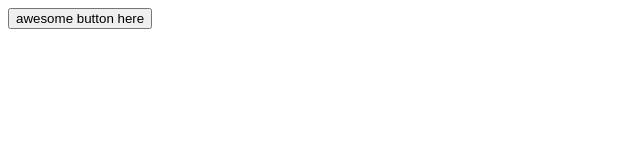
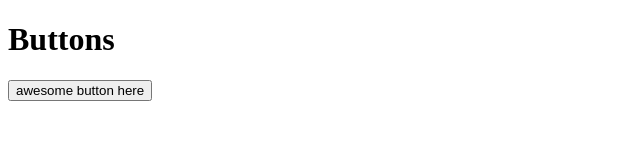
Before and after one commit to FScholsen/flist-ui, a website with bundled scripts: page index.html in a window 1280 px wide. Shown: the whole page, without its empty margins (0-640 px from the left). Built offline with nearby package versions, Linux system fonts and the light colour scheme.

Commit message:
Edit configuration

```diff
--- a/index.html
+++ b/index.html
@@ -7,7 +7,7 @@
 </head>
 <body>
     <script type="module" src="packages/flist-button/dist/flist-button.js"></script>
-
+    <h1>Buttons</h1>
     <flist-button></flist-button>
 </body>
 </html>
```
Also changed, not shown: packages/flist-button/package.json (+2 -8 lines), packages/flist-button/tsconfig.json (+6 -1 lines), 1 other file.
